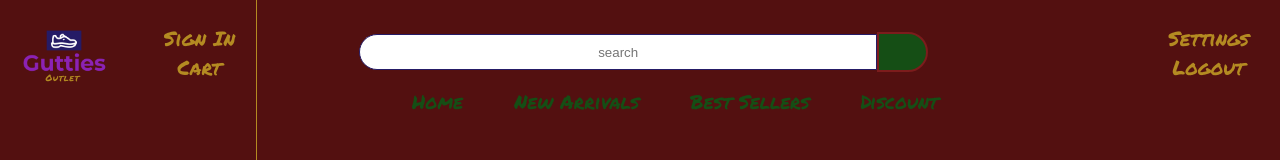
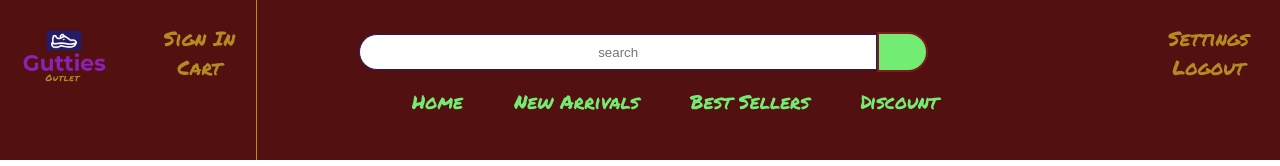
Before and after one commit to cyberstizz/theGuttiesOutlet, a React (Create React App) app in the folder client/: page / in a window 1280 px wide. Shown: the top 166 px of the page. Built offline with nearby package versions, Linux system fonts and the light colour scheme; no server answers; a web font is replaced by a local one.

Commit message:
changed header color to brighter greeen

```diff
--- a/client/src/components/Header.css
+++ b/client/src/components/Header.css
@@ -102,13 +102,13 @@
     margin-left: 4vw;
     font-family: 'Permanent Marker', cursive;
     font-size: larger;
-    color: #154e15;
+    color: #73ec73;
 }
 
 #searchbutton{
     height: 5vh;
     width: 4vw;
-    background-color: #154E15;
+    background-color: #73ec73;
     color: rgb(124, 28, 28);
     margin-top: 4vh;
     border: 2px solid rgb(124, 28, 28);
```
